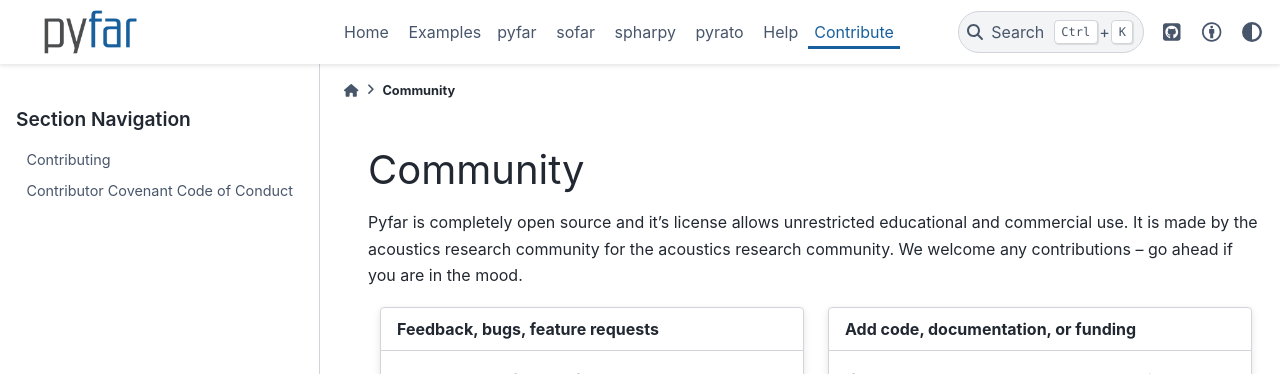
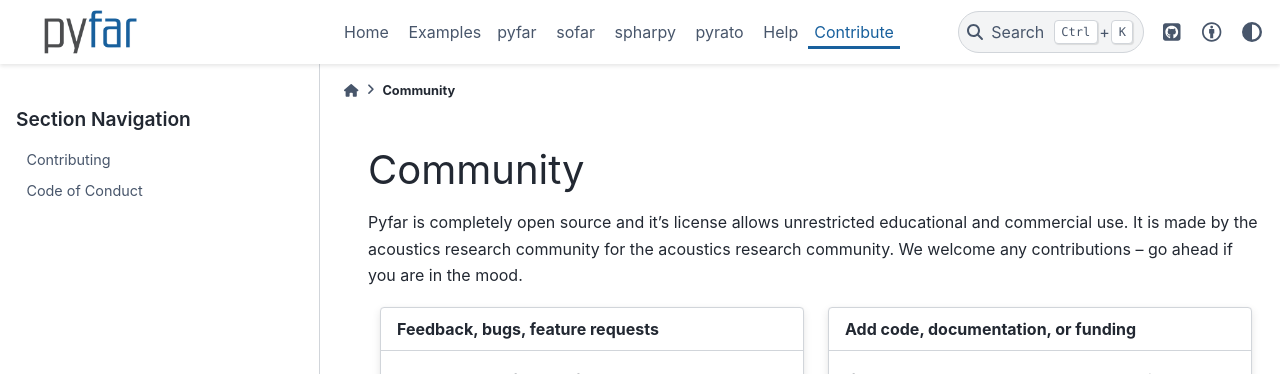
Before and after one commit to pyfar/gallery, a Sphinx documentation site: the page built from docs/community/index.rst, in a window 1280 px wide. Shown: the top 374 px of the page. Built offline with Sphinx 7.4.7 and the PyData theme 0.15.4, drawn with Linux system fonts in a browser that asks for light colours; pages that are not in the unit, such as notebooks, are missing from menus; some of the changed lines change nothing that is shown.

Commit message:
change name at sidebar

```diff
--- a/docs/community/index.rst
+++ b/docs/community/index.rst
@@ -41,4 +41,4 @@ community for the acoustics research community. We welcome any contributions
    :hidden:
 
    contributing
-   code_of_conduct
+   Code of Conduct <code_of_conduct>
```
